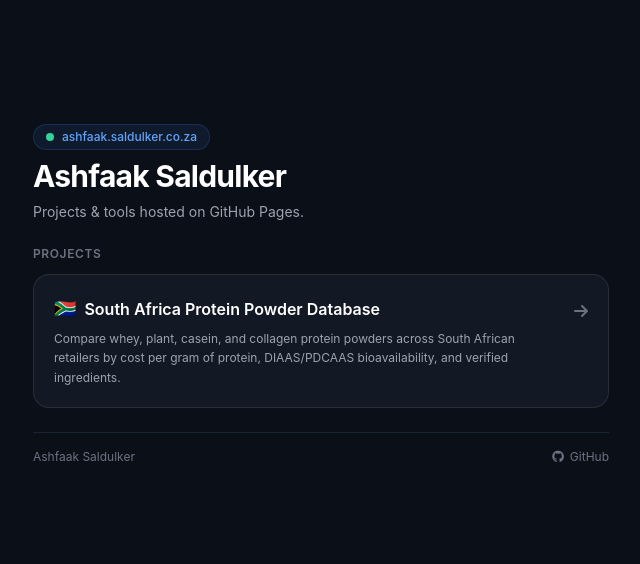
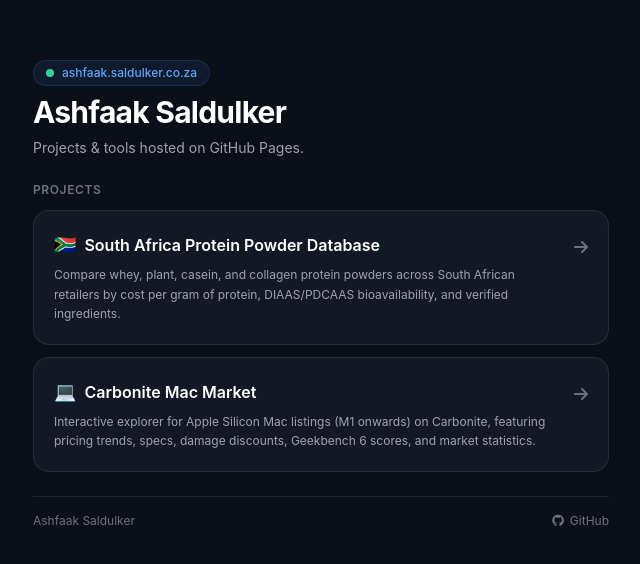
Before and after one commit to Ashfaak/Ashfaak.github.io, a plain HTML site: page index.html in a window 1280 px wide. Shown: the part 106-670 px from the top of the page, without its empty margins (319-959 px from the left). Drawn offline with nearby package versions, Linux system fonts and the light colour scheme.

Commit message:
Add Carbonite Mac Market (/mac/) card to landing page

```diff
--- a/index.html
+++ b/index.html
@@ -56,6 +56,25 @@
           </span>
         </div>
       </a>
+
+      <a href="/mac/" class="glass-card block rounded-2xl p-5 group">
+        <div class="flex items-start justify-between gap-4">
+          <div class="space-y-1.5">
+            <div class="flex items-center gap-2">
+              <span class="text-lg">💻</span>
+              <h3 class="text-base font-semibold text-white group-hover:text-blue-400 transition-colors">
+                Carbonite Mac Market
+              </h3>
+            </div>
+            <p class="text-xs text-gray-400 leading-relaxed">
+              Interactive explorer for Apple Silicon Mac listings (M1 onwards) on Carbonite, featuring pricing trends, specs, damage discounts, Geekbench 6 scores, and market statistics.
+            </p>
+          </div>
+          <span class="text-gray-500 group-hover:text-blue-400 transition-colors mt-1">
+            <i class="fa-solid fa-arrow-right"></i>
+          </span>
+        </div>
+      </a>
     </section>
 
     <footer class="pt-4 border-t border-gray-800/80 flex items-center justify-between text-xs text-gray-500">
```
